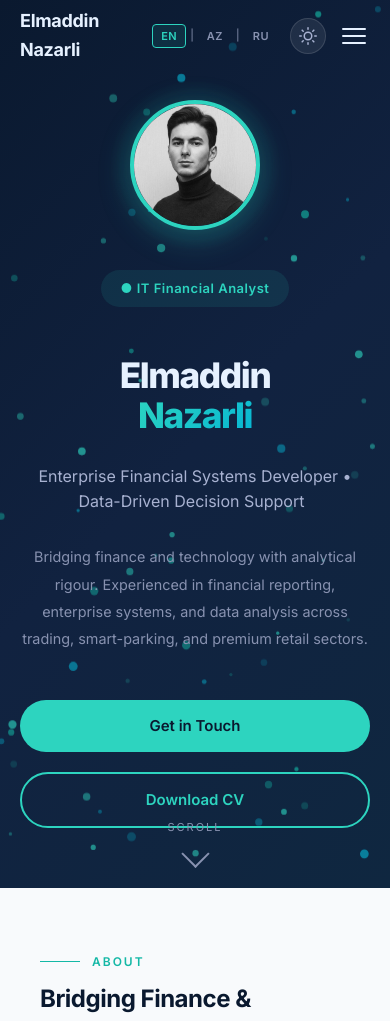
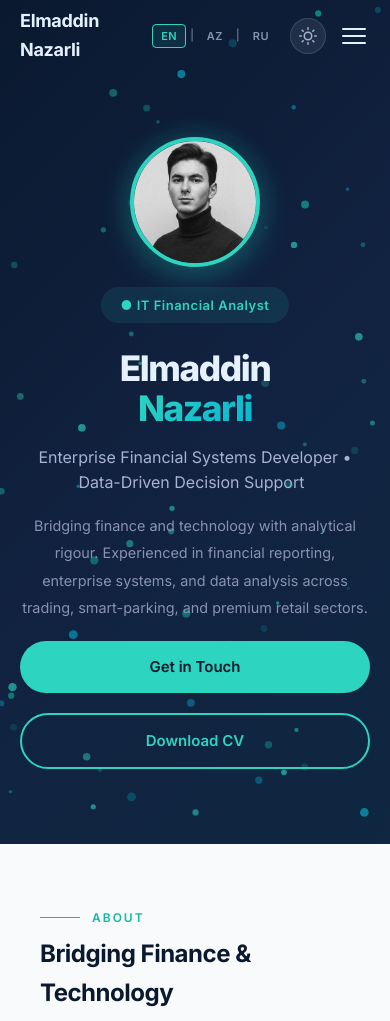
Before and after one commit to nazarlielmaddin/elmaddin-nazarli-portfolio, a plain HTML site: page index.html in a window 390 px wide. Shown: the top 1021 px of the page. Drawn offline with Linux system fonts and the light colour scheme.

Commit message:
fix(hero): full-screen hero, no overlapping elements
- Hero now exactly viewport height (100svh) instead of overflowing
- Compact vertical spacing so content fits one screen
- Remove scroll-indicator (was overlapping action buttons on desktop+mobile)
- Short-viewport media queries: compress content, prevent clipping

```diff
--- a/index.html
+++ b/index.html
@@ -82,9 +82,10 @@ nav.scrolled .nav-logo{font-size:16px}
 
 /* ── Hero ── */
 .hero{
-  min-height:100vh;display:flex;align-items:center;
+  height:100vh;height:100svh;min-height:100vh;min-height:100svh;
+  display:flex;align-items:center;justify-content:center;
   background:linear-gradient(135deg,var(--navy) 0%,var(--navy2) 50%,#0f2740 100%);
-  color:var(--white);position:relative;overflow:hidden;padding:140px 40px 80px;
+  color:var(--white);position:relative;overflow:hidden;padding:calc(var(--navH) + 8px) 40px 28px;
 }
 .hero-grid{
   display:flex;flex-direction:column;align-items:center;
@@ -93,20 +94,20 @@ nav.scrolled .nav-logo{font-size:16px}
 .hero-badge{
   display:inline-flex;align-items:center;gap:8px;
   background:var(--tealdim);color:var(--teal);font-size:13px;font-weight:600;
-  padding:8px 20px;border-radius:50px;margin:0 auto 48px;letter-spacing:.5px;
+  padding:8px 20px;border-radius:50px;margin:0 auto 24px;letter-spacing:.5px;
 }
-.hero h1{font-size:clamp(2.2rem,5vw,3.5rem);font-weight:800;line-height:1.15;letter-spacing:-.04em;margin-bottom:28px}
+.hero h1{font-size:clamp(2.2rem,5vw,3.5rem);font-weight:800;line-height:1.15;letter-spacing:-.04em;margin-bottom:16px}
 .hero h1 span{background:linear-gradient(135deg,var(--teal),#06b6d4);-webkit-background-clip:text;-webkit-text-fill-color:transparent;background-clip:text}
-.hero-sub{font-size:clamp(1rem,2vw,1.2rem);color:var(--slate2);font-weight:400;margin-bottom:28px}
-.hero-tagline{font-size:clamp(.9rem,1.5vw,1.05rem);color:var(--slate);max-width:850px;line-height:1.9;margin-bottom:32px}
+.hero-sub{font-size:clamp(1rem,2vw,1.2rem);color:var(--slate2);font-weight:400;margin-bottom:16px}
+.hero-tagline{font-size:clamp(.9rem,1.5vw,1.05rem);color:var(--slate);max-width:850px;line-height:1.9;margin-bottom:20px}
 /* Hero photo */
-.hero-photo{position:relative;display:flex;justify-content:center;margin-bottom:40px}
+.hero-photo{position:relative;display:flex;justify-content:center;margin-bottom:20px}
 .hero-photo::before{content:'';position:absolute;width:170px;height:170px;border-radius:50%;background:radial-gradient(circle,rgba(45,212,191,.25) 0%,rgba(45,212,191,.05) 60%,transparent 70%);top:50%;left:50%;transform:translate(-50%,-50%);animation:glowPulse 3s ease-in-out infinite;pointer-events:none}
 .hero-img{width:160px;height:160px;border-radius:50%;object-fit:cover;border:4px solid var(--teal);box-shadow:0 8px 32px rgba(45,212,191,.25);transition:all .5s var(--ease);position:relative;z-index:1}
 .hero-img:hover{transform:scale(1.05);box-shadow:0 12px 48px rgba(45,212,191,.4)}
 body.dark .hero-img{border-color:var(--teal);box-shadow:0 8px 32px rgba(45,212,191,.15)}
 @media(max-width:768px){.hero-img{width:130px;height:130px}}
-.hero-actions{display:flex;gap:20px;flex-wrap:wrap;margin-top:48px}
+.hero-actions{display:flex;gap:20px;flex-wrap:wrap;margin-top:20px}
 .btn{
   display:inline-flex;align-items:center;gap:10px;padding:14px 32px;
   border-radius:50px;font-size:15px;font-weight:600;border:none;cursor:pointer;
@@ -117,13 +118,6 @@ body.dark .hero-img{border-color:var(--teal);box-shadow:0 8px 32px rgba(45,212,1
 .btn-outline{border:2px solid var(--teal);color:var(--teal);background:transparent}
 .btn-outline:hover{background:var(--tealdim);transform:translateY(-2px)}
 
-.scroll-indicator{
-  position:absolute;bottom:32px;left:50%;transform:translateX(-50%);
-  display:flex;flex-direction:column;align-items:center;gap:8px;color:var(--slate);font-size:11px;letter-spacing:2px;text-transform:uppercase;
-  animation:bounce 2s infinite;z-index:2;
-}
-.scroll-indicator .arrow{width:20px;height:20px;border-right:2px solid var(--slate);border-bottom:2px solid var(--slate);transform:rotate(45deg)}
-@keyframes bounce{0%,100%{transform:translateX(-50%) translateY(0)}50%{transform:translateX(-50%) translateY(8px)}}
 @keyframes heroUp{from{opacity:0;transform:translateY(40px)}to{opacity:1;transform:translateY(0)}}
 @keyframes glowPulse{0%,100%{opacity:.6;transform:translate(-50%,-50%) scale(1)}50%{opacity:1;transform:translate(-50%,-50%) scale(1.08)}}
 .hero-anim{animation:heroUp .8s var(--ease) both}
@@ -378,7 +372,7 @@ section{transition:background .4s var(--ease)}
   .nav-links.open{transform:translateY(0);opacity:1;pointer-events:auto}
   .nav-links a{padding:14px 24px;border-bottom:1px solid rgba(255,255,255,.05)}
   .nav-hamburger{display:flex}
-  .hero{padding:100px 20px 60px;min-height:auto}
+  .hero{padding:calc(var(--navH) + 6px) 20px 16px}
   section{padding:64px 20px}
   .about-grid{gap:32px}
   .edu-grid,.scores-grid,.lang-grid{grid-template-columns:1fr}
@@ -389,6 +383,21 @@ section{transition:background .4s var(--ease)}
   .about-stats{grid-template-columns:1fr}
   .hero-actions{flex-direction:column}
   .btn{justify-content:center}
+}
+/* Short viewports: keep hero on one screen, no overlaps */
+@media(max-height:700px){
+  .hero{padding-top:calc(var(--navH) + 4px)}
+  .hero-img{width:112px;height:112px}
+  .hero-photo{margin-bottom:10px}
+  .hero-badge{margin-bottom:14px}
+  .hero h1{margin-bottom:8px;font-size:clamp(1.7rem,4.5vw,2.4rem)}
+  .hero-sub{margin-bottom:8px}
+  .hero-tagline{margin-bottom:10px;line-height:1.6;font-size:clamp(.82rem,1.6vw,.95rem)}
+  .hero-actions{margin-top:10px}
+}
+/* Extremely short viewports: let hero grow rather than clip content */
+@media(max-height:560px){
+  .hero{height:auto;min-height:100svh;padding-bottom:16px;overflow:visible}
 }
 
 /* ── Print ── */
@@ -555,11 +564,7 @@ section{transition:background .4s var(--ease)}
       </div>
   </div>
   </div>
-  <div class="scroll-indicator">
-    <span data-i18n="hero.scroll">Scroll</span>
-    <div class="arrow"></div>
-  </div>
-</section>
+  </section>
 
 <!-- ═══ About ═══ -->
 <section id="about" aria-label="About me">
```
